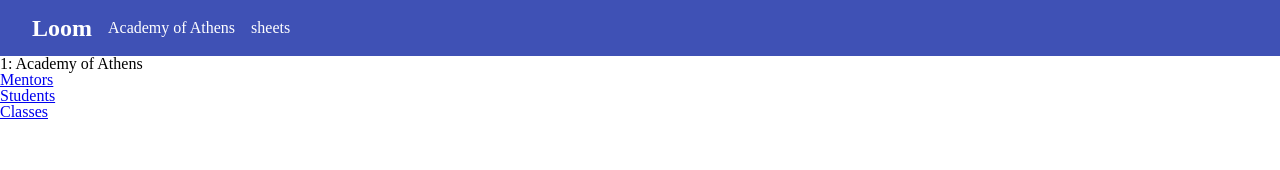
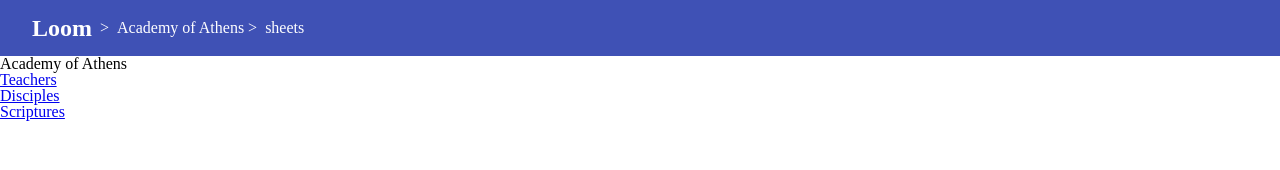
Before and after one commit to cashewpillar/loom, an Angular app: page /organizations/1 in a window 1280 px wide. Shown: the top 170 px of the page. Built offline with nearby package versions, Linux system fonts and the light colour scheme.

Commit message:
fix: navbar path not rendering as expected when directly visiting child endpoint

```diff
--- a/src/app/core/components/nav-bar/nav-bar.component.html
+++ b/src/app/core/components/nav-bar/nav-bar.component.html
@@ -1,8 +1,9 @@
 <nav class="navbar">
   <a [routerLink]="['/']" class="logo">Loom</a>
   <div class="nav-links">
-    <a *ngFor="let entity of entities" [routerLink]="[entity.url]">{{
-      entity.name
-    }}</a>
+    <ng-container *ngFor="let entity of entities">
+      <span>></span>
+      <a [routerLink]="[entity.url]">{{ entity.name }} </a>
+    </ng-container>
   </div>
 </nav>
--- a/src/app/core/components/nav-bar/nav-bar.component.scss
+++ b/src/app/core/components/nav-bar/nav-bar.component.scss
@@ -10,11 +10,12 @@
     font-weight: bold;
     color: white;
     text-decoration: none;
+    margin-right: 0.5rem;
   }
 
   .nav-links {
     a {
-      margin-left: 1rem;
+      margin-left: 0.5rem;
       color: white;
       text-decoration: none;
     }
--- a/src/app/core/components/nav-bar/nav-bar.component.ts
+++ b/src/app/core/components/nav-bar/nav-bar.component.ts
@@ -58,29 +58,31 @@ export class NavBarComponent implements OnInit {
             ];
           }
 
-          if (
-            urlParts.length == 2 &&
-            urlParts[0] == this.organizationsEndpoint
-          ) {
+          if (urlParts.length >= 2) {
             this.organizationService
               .getOrganizationById(parseInt(urlParts[1], 10))
               .subscribe({
                 next: (organization) => {
-                  this.entities[0] = {
-                    name: organization.name,
-                    url: event.urlAfterRedirects,
-                  };
-                  this.entities[1] = {
-                    name: this.sheetEndpoint,
-                    url: event.urlAfterRedirects,
-                  };
+                  this.entities = [
+                    {
+                      name: organization.name,
+                      url: `${this.organizationsEndpoint}/${organization.id}`,
+                    },
+                    {
+                      name: this.sheetEndpoint,
+                      url: event.urlAfterRedirects,
+                    },
+                  ];
                 },
               });
           }
 
           if (urlParts.length == 4 && urlParts[2] == this.sheetEndpoint) {
             this.sheetService
-              .getSheetById(parseInt(urlParts[3], 10))
+              .getSheetById(
+                parseInt(urlParts[1], 10),
+                parseInt(urlParts[3], 10)
+              )
               .subscribe({
                 next: (sheet) => {
                   this.entities[1] = {
--- a/src/app/core/services/api.service.ts
+++ b/src/app/core/services/api.service.ts
@@ -18,24 +18,24 @@ export class ApiService {
   ];
 
   private sheets = [
-    { id: 1, name: 'Mentors', organizationId: 1 },
-    { id: 2, name: 'Students', organizationId: 1 },
-    { id: 3, name: 'Classes', organizationId: 1 },
-    { id: 4, name: 'Mentors', organizationId: 2 },
+    { id: 1, name: 'Teachers', organizationId: 1 },
+    { id: 2, name: 'Disciples', organizationId: 1 },
+    { id: 3, name: 'Scriptures', organizationId: 1 },
+    { id: 4, name: 'Teachers', organizationId: 2 },
     { id: 5, name: 'Students', organizationId: 2 },
     { id: 6, name: 'Classes', organizationId: 2 },
-    { id: 7, name: 'Mentors', organizationId: 3 },
-    { id: 8, name: 'Students', organizationId: 3 },
-    { id: 9, name: 'Classes', organizationId: 3 },
-    { id: 10, name: 'Mentors', organizationId: 4 },
+    { id: 7, name: 'Leaders', organizationId: 3 },
+    { id: 8, name: 'Projects', organizationId: 3 },
+    { id: 9, name: 'Teams', organizationId: 3 },
+    { id: 10, name: 'Professors', organizationId: 4 },
     { id: 11, name: 'Students', organizationId: 4 },
-    { id: 12, name: 'Classes', organizationId: 4 },
+    { id: 12, name: 'Courses', organizationId: 4 },
   ];
 
   constructor() {}
 
   get<T>(endpoint: string, params?: HttpParams): Observable<T> {
-    const endpointParts = endpoint.split('/');
+    const endpointParts = endpoint.split('/').filter(Boolean);
     if (endpointParts.length === 1 && endpointParts[0] === 'organizations') {
       return new Observable((observer) => {
         observer.next(this.organizations as unknown as T);
@@ -53,19 +53,6 @@ export class ApiService {
       if (organization) {
         return new Observable((observer) => {
           observer.next(organization as unknown as T);
-          observer.complete();
-        });
-      }
-    } else if (
-      endpointParts.length === 2 &&
-      endpointParts[0] === this.sheetEndpoint
-    ) {
-      const sheetId = parseInt(endpointParts[1], 10);
-      const sheet = this.sheets.find((sheet) => sheet.id === sheetId);
-
-      if (sheet) {
-        return new Observable((observer) => {
-          observer.next(sheet as unknown as T);
           observer.complete();
         });
       }
@@ -88,6 +75,27 @@ export class ApiService {
           observer.complete();
         });
       }
+    } else if (
+      endpointParts.length === 4 &&
+      endpointParts[0] === this.organizationEndpoint &&
+      endpointParts[2] === this.sheetEndpoint
+    ) {
+      const organizationId = parseInt(endpointParts[1], 10);
+      const sheetId = parseInt(endpointParts[3], 10);
+      const organization = this.organizations.find(
+        (organization) => organization.id === organizationId
+      );
+      const sheet = this.sheets.find(
+        (sheet) =>
+          sheet.id === sheetId && sheet.organizationId === organizationId
+      );
+
+      if (organization && sheet) {
+        return new Observable((observer) => {
+          observer.next(sheet as unknown as T);
+          observer.complete();
+        });
+      }
     }
 
     return new Observable((observer) => {
--- a/src/app/features/organizations/organization-detail/organization-detail.component.html
+++ b/src/app/features/organizations/organization-detail/organization-detail.component.html
@@ -1,4 +1,4 @@
-<h1>{{ organizationId }}: {{ organization.name }}</h1>
+<h1>{{ organization.name }}</h1>
 <ul>
   <li *ngFor="let sheet of sheets">
     <a [routerLink]="['/organizations', organizationId, 'sheets', sheet.id]">{{
--- a/src/app/features/sheets/services/sheet.service.ts
+++ b/src/app/features/sheets/services/sheet.service.ts
@@ -15,8 +15,10 @@ export class SheetService {
     this.organizationEndpoint = this.apiService.organizationEndpoint;
   }
 
-  getSheetById(sheetId: number): Observable<Sheet> {
-    return this.apiService.get<Sheet>(`${this.endpoint}/${sheetId}`);
+  getSheetById(organizationId: number, sheetId: number): Observable<Sheet> {
+    return this.apiService.get<Sheet>(
+      `/${this.organizationEndpoint}/${organizationId}/${this.endpoint}/${sheetId}`
+    );
   }
 
   getSheetsByOrganizationId(organizationId: number): Observable<Sheet[]> {
--- a/src/app/features/sheets/sheet-detail/sheet-detail.component.ts
+++ b/src/app/features/sheets/sheet-detail/sheet-detail.component.ts
@@ -18,77 +18,6 @@ export class SheetDetailComponent implements OnInit {
   private readonly activatedRoute: ActivatedRoute = inject(ActivatedRoute);
   private readonly sheetService: SheetService = inject(SheetService);
 
-  // data = signal<Sheet | null>(null);
-  data = [
-    {
-      name: 'Socrates',
-      'national origin': 'Greece',
-      school: 'Classical Greek philosophy',
-      interests:
-        'Ethics, epistemology, logic, metaphysics, political philosophy',
-    },
-    {
-      name: 'Plato',
-      'national origin': 'Greece',
-      school: 'Platonism',
-      interests: 'Metaphysics, epistemology, ethics, politics, art',
-    },
-    {
-      name: 'Aristotle',
-      'national origin': 'Greece',
-      school: 'Peripatetic',
-      interests:
-        'Biology, zoology, metaphysics, logic, ethics, aesthetics, poetry, theater, music, rhetoric, psychology, linguistics, politics, government, and physics',
-    },
-    {
-      name: 'Confucius',
-      'national origin': 'China',
-      school: 'Confucianism',
-      interests:
-        'Ethics, metaphysics, epistemology, politics, education, family, public life',
-    },
-    {
-      name: 'Laozi',
-      'national origin': 'China',
-      school: 'Daoism',
-      interests: 'Philosophy, ethics, politics, metaphysics, logic, poetry',
-    },
-    {
-      name: 'Immanuel Kant',
-      'national origin': 'Germany',
-      school: 'Kantianism',
-      interests:
-        'Metaphysics, epistemology, ethics, aesthetics, logic, political philosophy',
-    },
-    {
-      name: 'Friedrich Nietzsche',
-      'national origin': 'Germany',
-      school: 'Nihilism',
-      interests:
-        'Philosophy, literature, poetry, philology, psychology, religion, and music',
-    },
-    {
-      name: 'Jean-Paul Sartre',
-      'national origin': 'France',
-      school: 'Existentialism',
-      interests:
-        'Phenomenology, ontology, epistemology, ethics, political philosophy, and aesthetics',
-    },
-    {
-      name: 'Simone de Beauvoir',
-      'national origin': 'France',
-      school: 'Existentialism',
-      interests: 'Existentialism, feminism',
-    },
-  ];
-
-  columns = [
-    { key: 'name', label: 'Name' },
-    { key: 'national origin', label: 'National Origin' },
-    { key: 'school', label: 'School' },
-    { key: 'interests', label: 'Interests' },
-  ];
-
   ngOnInit() {
     this.activatedRoute.paramMap
       .pipe(takeUntilDestroyed(this.destroyRef))
@@ -105,13 +34,4 @@ export class SheetDetailComponent implements OnInit {
   private handleRouteChange(id: string) {
     this.sheetId = Number(id);
   }
-
-  // private loadSheet(id: number) {
-  //   // Load the sheet with the given ID.
-  //   const table = createAngularTable(() => ({
-  //     data: this.data,
-  //     columns: this.columns,
-  //     getCoreRowModel: getCoreRowModel(),
-  //   }));
-  // }
 }
```
